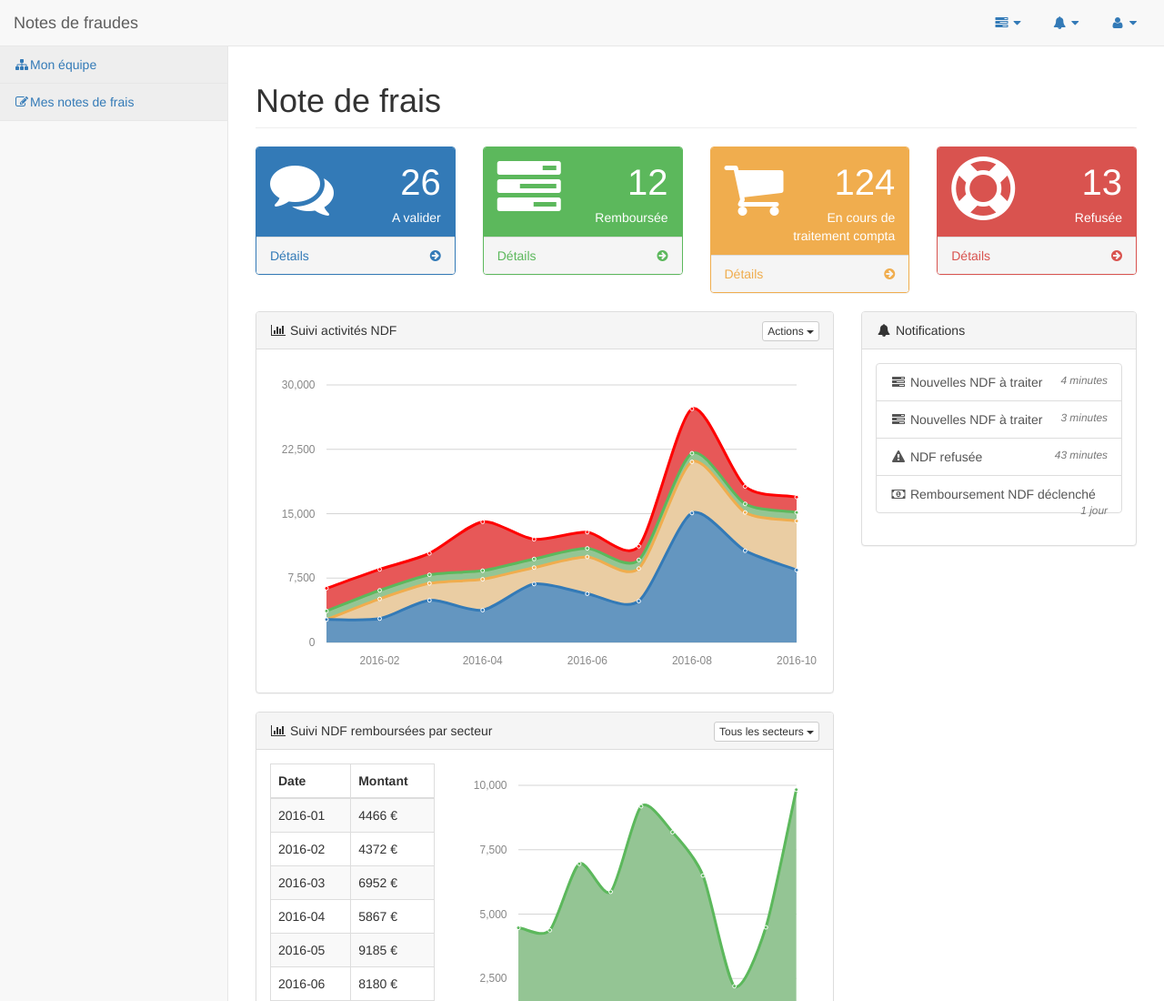
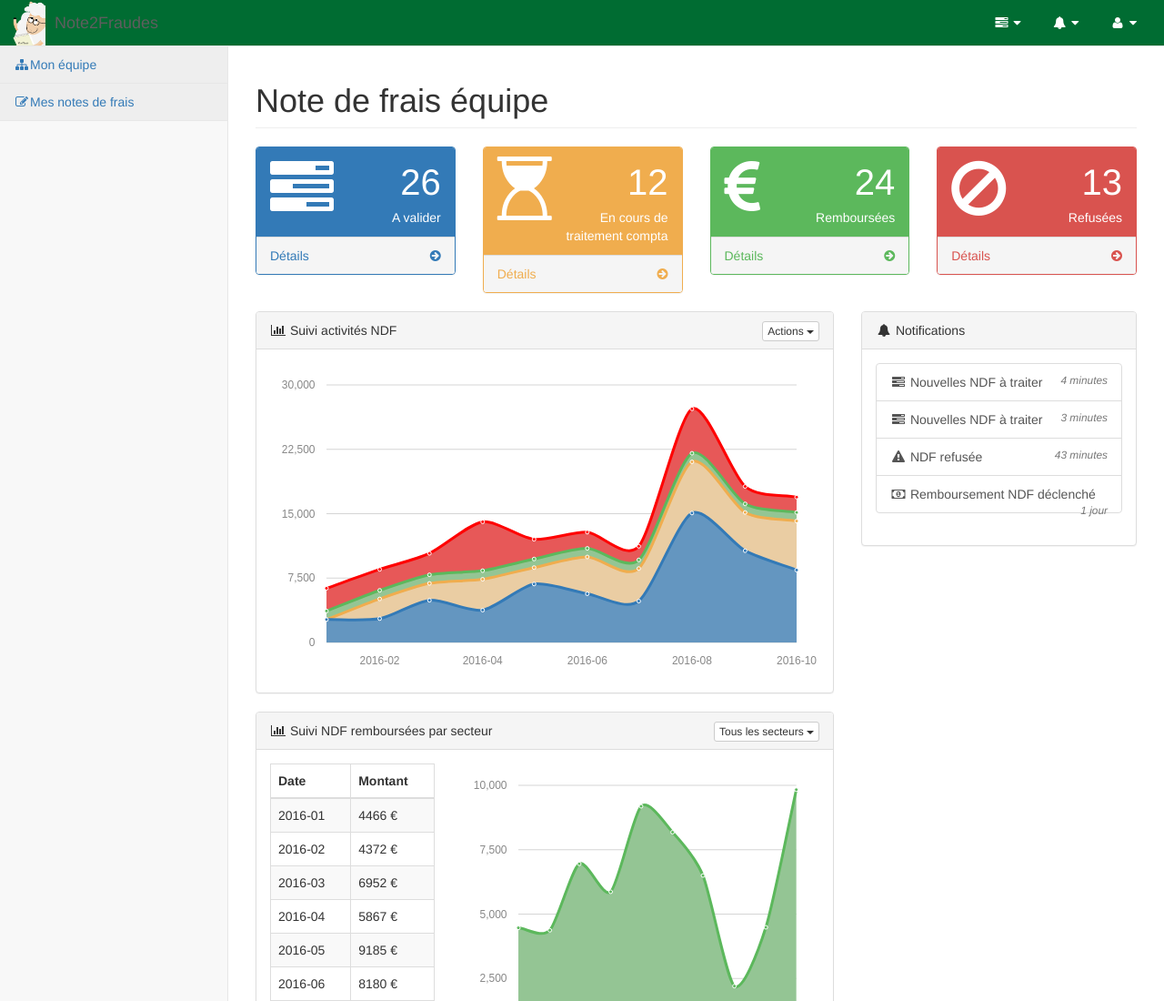
Before and after one commit to mehdizyane/node2fraude, a website: page pages/index.html in a window 1280 px wide. Shown: the top 1100 px of the page at 91% size. Drawn offline with Linux system fonts and the light colour scheme.

Commit message:
Charte graphique

```diff
--- a/pages/index.html
+++ b/pages/index.html
@@ -9,7 +9,7 @@
     <meta name="description" content="">
     <meta name="author" content="">
 
-    <title>Notes de fraudes</title>
+    <title>Note2Fraudes</title>
 
     <!-- Bootstrap Core CSS -->
     <link href="../vendor/bootstrap/css/bootstrap.min.css" rel="stylesheet">
@@ -48,7 +48,7 @@
                     <span class="icon-bar"></span>
                     <span class="icon-bar"></span>
                 </button>
-                <a class="navbar-brand" href="index.html">Notes de fraudes</a>
+                <a class="navbar-brand" href="index.html">Note2Fraudes</a>
             </div>
             <!-- /.navbar-header -->
 
@@ -225,7 +225,7 @@
                         <i class="fa fa-user fa-fw"></i> <i class="fa fa-caret-down"></i>
                     </a>
                     <ul class="dropdown-menu dropdown-user">
-                        <li><a href="#"><i class="fa fa-user fa-fw"></i>Profile utilisateur</a></li>
+                        <li><a href="#"><i class="fa fa-user fa-fw"></i>Profil utilisateur</a></li>
                         <li class="divider"></li>
                         <li><a href="login.html"><i class="fa fa-sign-out fa-fw"></i>Déconnexion</a>
                         </li>
@@ -345,7 +345,7 @@
         <div id="page-wrapper">
             <div class="row">
                 <div class="col-lg-12">
-                    <h1 class="page-header">Note de frais</h1>
+                    <h1 class="page-header">Note de frais équipe</h1>
                 </div>
                 <!-- /.col-lg-12 -->
             </div>
@@ -356,7 +356,7 @@
                         <div class="panel-heading">
                             <div class="row">
                                 <div class="col-xs-3">
-                                    <i class="fa fa-comments fa-5x"></i>
+                                    <i class="fa fa-tasks fa-5x"></i>
                                 </div>
                                 <div class="col-xs-9 text-right">
                                     <div class="huge">26</div>
@@ -374,15 +374,15 @@
                     </div>
                 </div>
                 <div class="col-lg-3 col-md-6">
-                    <div class="panel panel-green">
+                    <div class="panel panel-yellow">
                         <div class="panel-heading">
                             <div class="row">
                                 <div class="col-xs-3">
-                                    <i class="fa fa-tasks fa-5x"></i>
+                                    <i class="fa fa-hourglass-start fa-5x"></i>
                                 </div>
                                 <div class="col-xs-9 text-right">
                                     <div class="huge">12</div>
-                                    <div>Remboursée</div>
+                                    <div>En cours de traitement compta</div>
                                 </div>
                             </div>
                         </div>
@@ -396,15 +396,15 @@
                     </div>
                 </div>
                 <div class="col-lg-3 col-md-6">
-                    <div class="panel panel-yellow">
+                    <div class="panel panel-green">
                         <div class="panel-heading">
                             <div class="row">
                                 <div class="col-xs-3">
-                                    <i class="fa fa-shopping-cart fa-5x"></i>
+                                    <i class="fa fa-eur fa-5x"></i>
                                 </div>
                                 <div class="col-xs-9 text-right">
-                                    <div class="huge">124</div>
-                                    <div>En cours de traitement compta</div>
+                                    <div class="huge">24</div>
+                                    <div>Remboursées</div>
                                 </div>
                             </div>
                         </div>
@@ -422,11 +422,11 @@
                         <div class="panel-heading">
                             <div class="row">
                                 <div class="col-xs-3">
-                                    <i class="fa fa-support fa-5x"></i>
+                                    <i class="fa fa-ban fa-5x"></i>
                                 </div>
                                 <div class="col-xs-9 text-right">
                                     <div class="huge">13</div>
-                                    <div>Refusée</div>
+                                    <div>Refusées</div>
                                 </div>
                             </div>
                         </div>
```
Also changed, not shown: dist/css/sb-admin-2.css, dist/icon.png (added).
